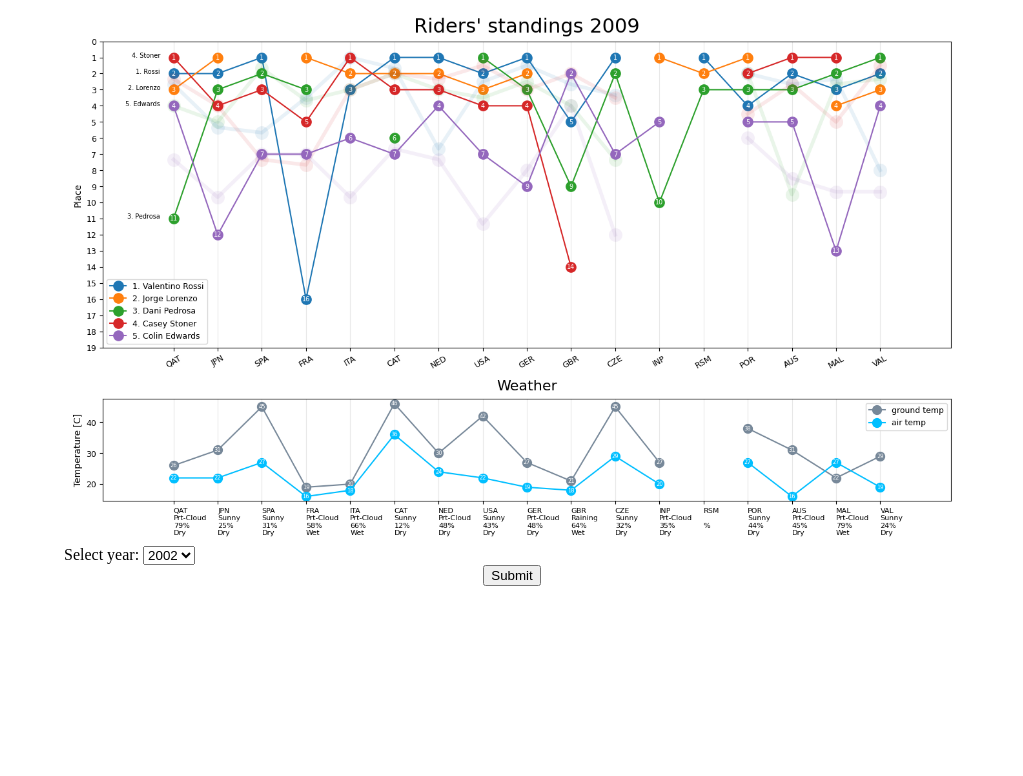
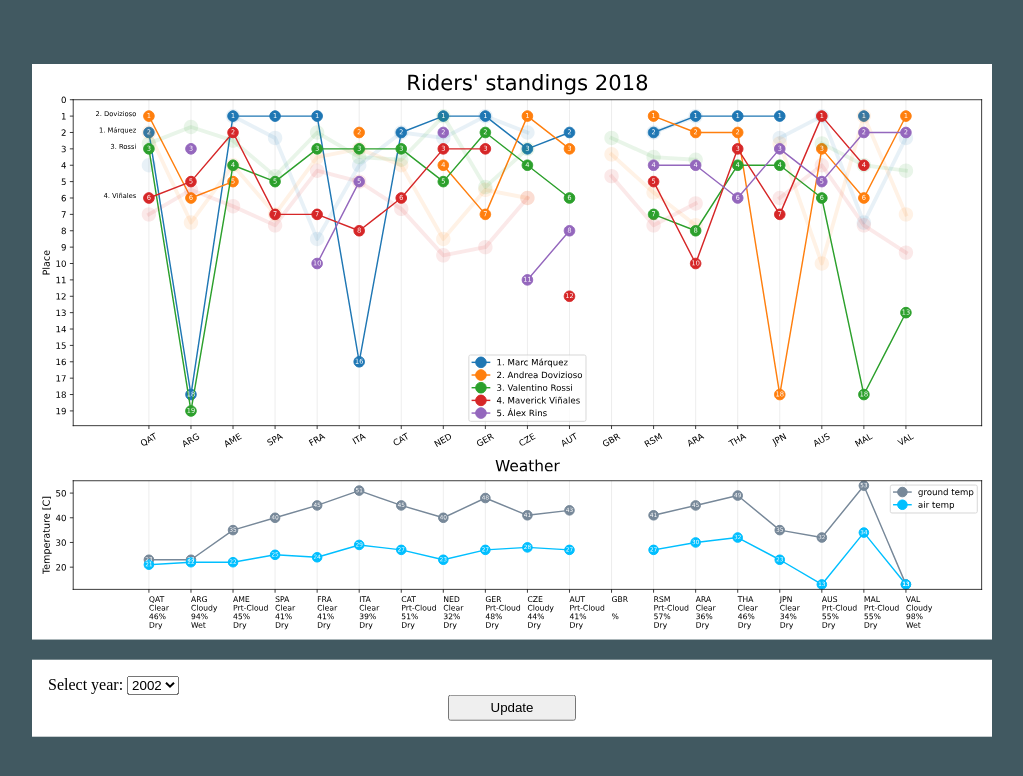
Before and after one commit to Mrk-Mzj/MotoGP_stats, a Django app: page / in a window 1280 px wide. Shown: the top 776 px of the page, without its empty margins (128-1151 px from the left). Run offline with Django 5.2, Linux system fonts and the light colour scheme.

Commit message:
chore: plot as svg (not png); visual improvements

```diff
--- a/charts_app/static/charts_app/styles.css
+++ b/charts_app/static/charts_app/styles.css
@@ -1,5 +1,32 @@
-.max-width {
-    width: 70vw;
+body {
+    background-color: rgb(65, 89, 97);
+}
+
+img {
+    width: 75vw;
+}
+
+input {
     display: block;
-    margin: auto
+    margin: auto;
+    width: 10vw;
+    height: 2vw;
 }
+
+#content {
+    width: 75vw;
+    top: 50%;
+    left: 50%;
+    position: absolute;
+    -ms-transform: translate(-50%, -50%);
+    transform: translate(-50%, -50%);
+}
+
+#controls {
+    padding: 2vh;
+}
+
+#controls-frame {
+    margin-top: 2vh;
+    background-color: rgb(255, 255, 255);
+}
--- a/charts_app/templates/charts_app/index.html
+++ b/charts_app/templates/charts_app/index.html
@@ -10,15 +10,18 @@
 </head>
 
 <body>
-    <img src="{{ MEDIA_URL }}plot.png" class="max-width">
-    <div class="max-width">
-        <form action="" method="post">
-            {% csrf_token %}
-            {{ form }}
-            <input type="submit" style="display: block; margin:auto">
-        </form>
+    <div id="content">
+        <img src="{{ MEDIA_URL }}plot.svg">
+        <div id="controls-frame">
+            <div id="controls">
+                <form action="" method="post">
+                    {% csrf_token %}
+                    {{ form }}
+                    <input type="submit" value="Update">
+                </form>
+            </div>
+        </div>
     </div>
-
 </body>
 
 </html>
--- a/charts_app/utils/MotoGP_utils.py
+++ b/charts_app/utils/MotoGP_utils.py
@@ -509,7 +509,7 @@
         plt.yticks(fontsize=9)
         plt.grid(axis="x", alpha=0.3)
 
-        plt.savefig("charts_app/media/charts_app/plot.png")
+        plt.savefig("charts_app/media/charts_app/plot.svg")
         # plt.show()
 
 
```
Also changed, not shown: charts_app/media/charts_app/plot.png (deleted), charts_app/media/charts_app/plot.svg (added).
